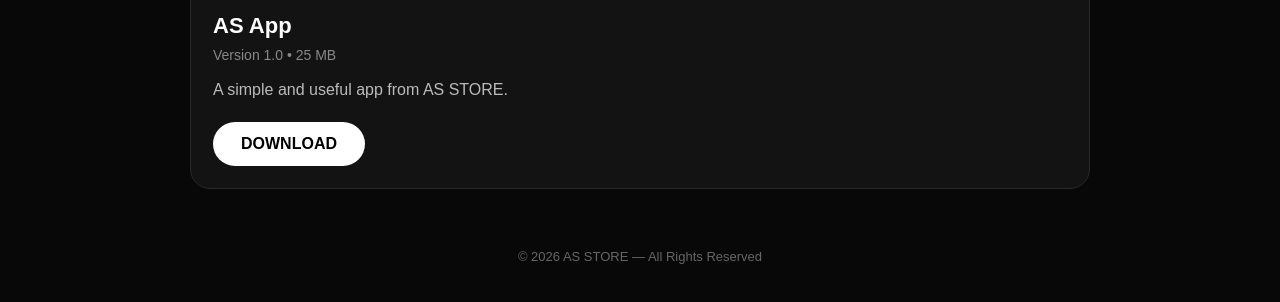
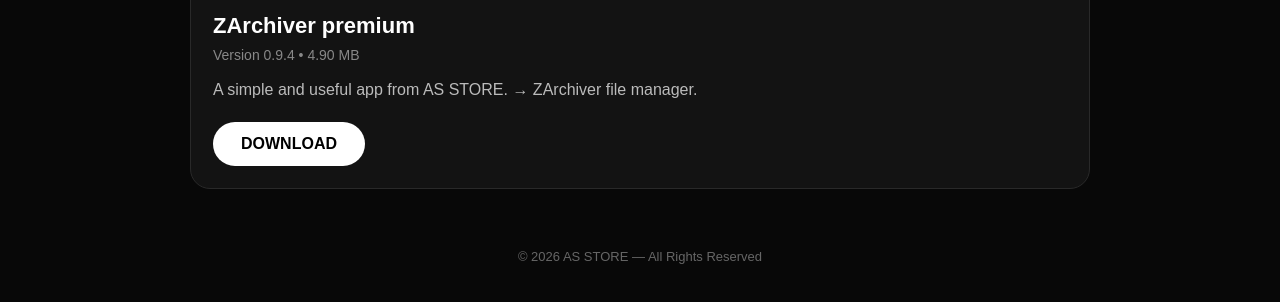
Before and after one commit to mdashrafmiamdashrafmia111-cell/as-store, a plain HTML site: page index.html in a window 1280 px wide. Shown: the part 384-686 px from the top of the page. Drawn offline with Linux system fonts and the light colour scheme.

Commit message:
Update index.html

```diff
--- a/index.html
+++ b/index.html
@@ -144,15 +144,15 @@
         <div class="app-icon">🎮</div>
 
         <div class="app-name">
-            AS App
+            ZArchiver premium
         </div>
 
         <div class="info">
-            Version 1.0 • 25 MB
+            Version 0.9.4 • 4.90 MB
         </div>
 
         <div class="description">
-            A simple and useful app from AS STORE.
+            A simple and useful app from AS STORE. → ZArchiver file manager.
         </div>
 
         <a class="download" href="https://raw.githubusercontent.com/mdashrafmiamdashrafmia111-cell/as-store/main/zarchiver.pro-0.9.4.apk">
```
